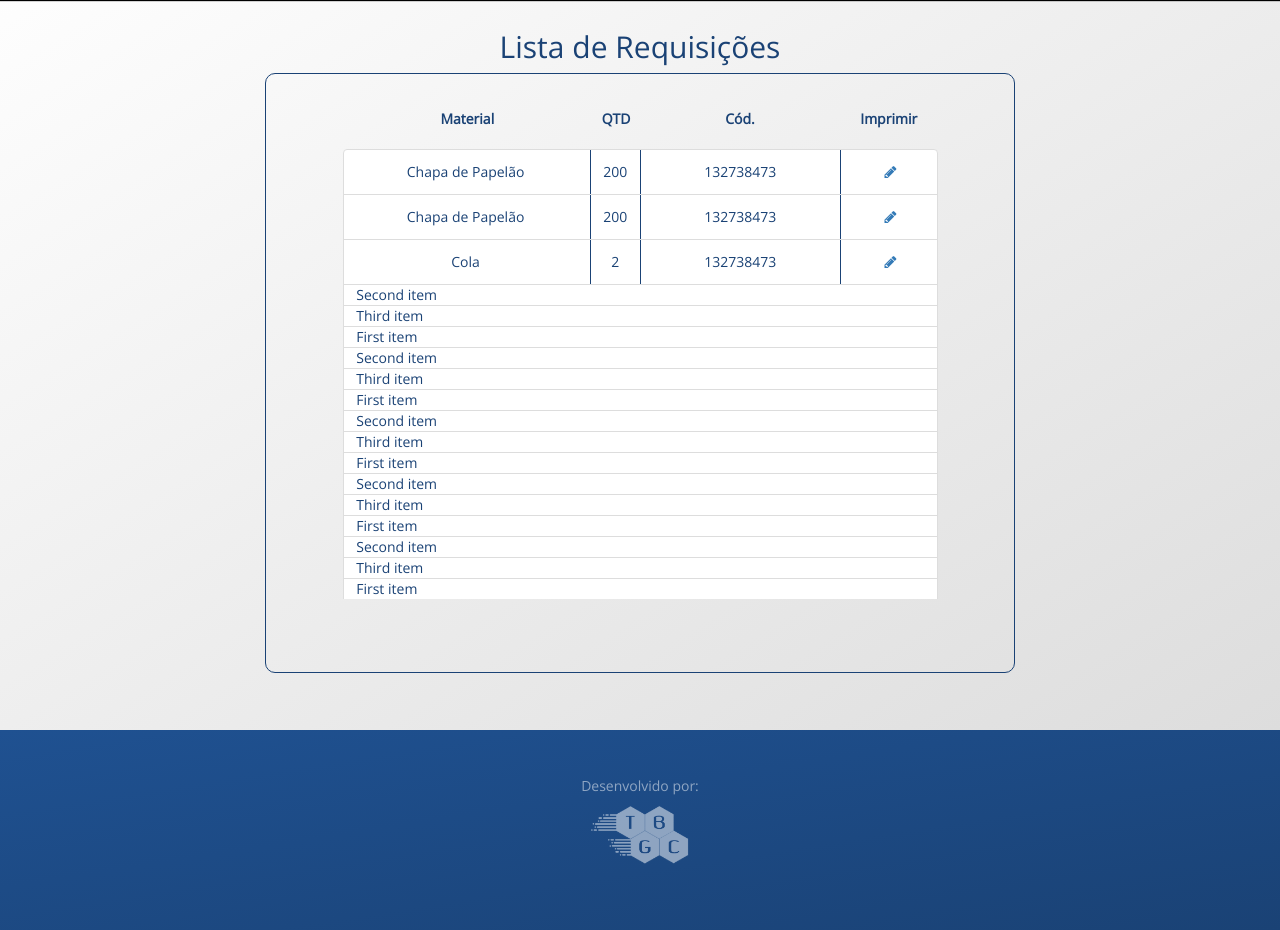
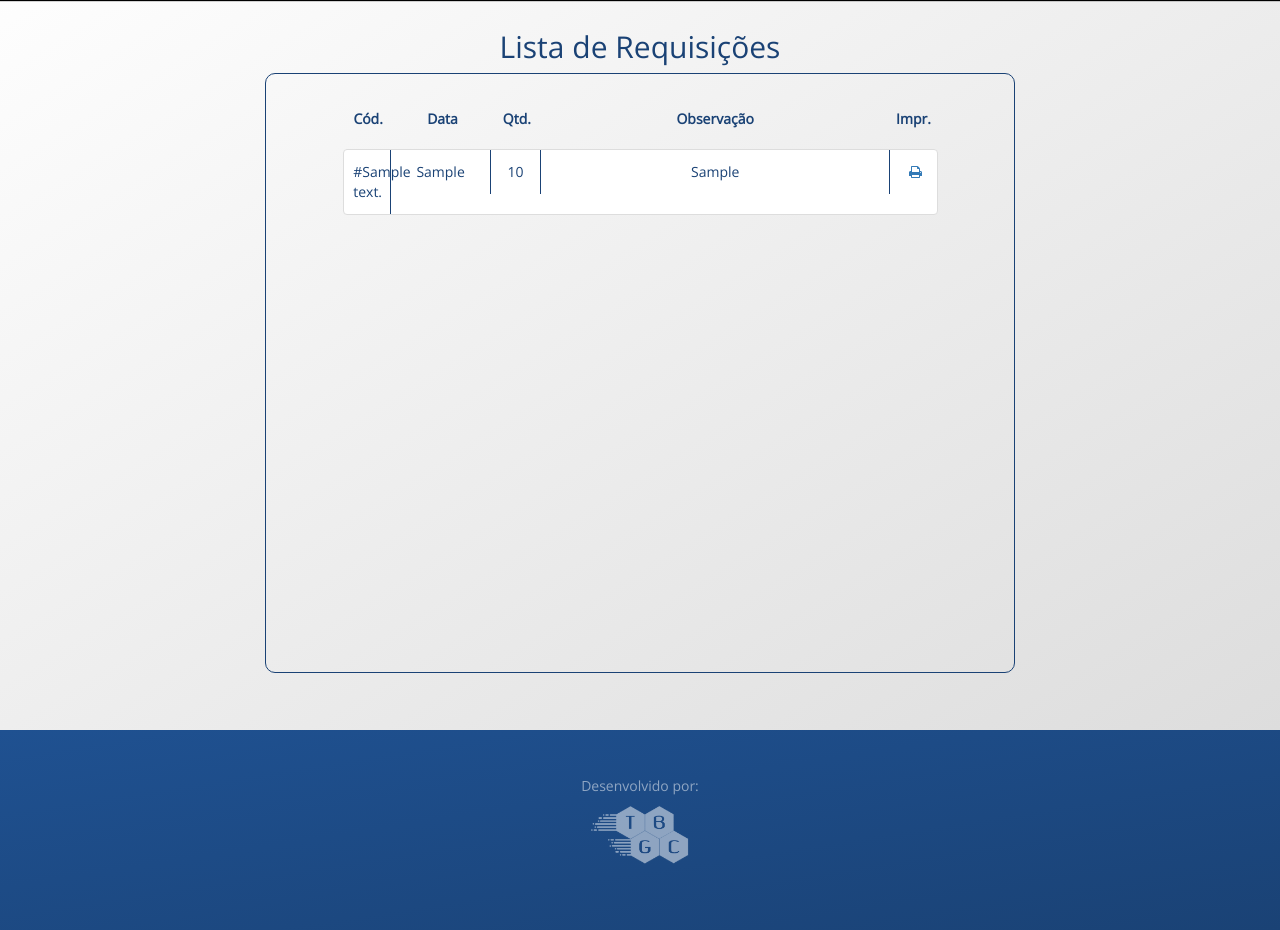
Before and after one commit to victorcesaroni/TBGC, a PHP site: page /listarequisicoes.php in a window 1280 px wide. Shown: the part 70-1000 px from the top of the page. Run offline with PHP 8.4, Linux system fonts and the light colour scheme; tables that the repository leaves empty or names only in its code hold one stand-in row (values such as "Sample post"); some libraries are stand-ins or nearby versions.

Commit message:
Sprint 4

```diff
--- a/css/style.css
+++ b/css/style.css
@@ -294,6 +294,10 @@ footer i{
     padding: 2%;
 }
 
+.tipoMaterial input.quantidadeMaterial {
+    width: 70px;
+    height: 20px;
+}
 
 li.list-group-item{
     padding: 0 2%;
--- a/listarequisicoes.php
+++ b/listarequisicoes.php
@@ -19,68 +19,34 @@ include 'header.php';
   			<div class="row">
                 <div class="col-sm-10 col-sm-offset-1">
                     <div class="row cabecalhoEstoque">
-                    <div class="col-md-5">Material</div>
-                    <div class="col-md-1">QTD</div>
-                    <div class="col-md-4">Cód.</div>
-                    <div class="col-md-2">Imprimir</div>
+                    <div class="col-md-1">Cód.</div>
+                    <div class="col-md-2">Data</div>
+                    <div class="col-md-1">Qtd.</div>
+                    <div class="col-md-7">Observação</div>
+                    <div class="col-sm-1">Impr.</div>
                     </div>
                 </div>
                 <div class="listaEstoque col-sm-9 col-sm-offset-1" id="chapasDePapelao">
+                    <ul class="list-group">
+                    <?php
+                        $rows = db_select("SELECT cod_requisicao, cod_material, data, quantidade, observacao FROM requisicoes ORDER BY data");
 
-
-                    <ul class="list-group">
-
-                        <li class="list-group-item">
-                            <div class="row tipoMaterial">
-                                <div class="col-sm-5">Chapa de Papelão</div>
-                                <div class="col-sm-1">200</div>
-                                <div class="col-sm-4">132738473</div>
-                                <div class="col-sm-2 tipoMaterialLast"> <a href="#"><i class="fa fa-pencil" aria-hidden="true"></i></a> </div>
-                            </div>
-                        </li>
-                        <li class="list-group-item">
-                            <div class="row tipoMaterial">
-                                <div class="col-sm-5">Chapa de Papelão</div>
-                                <div class="col-sm-1">200</div>
-                                <div class="col-sm-4">132738473</div>
-                                <div class="col-sm-2 tipoMaterialLast"> <a href="#"><i class="fa fa-pencil" aria-hidden="true"></i></a> </div>
-                            </div>
-                        </li>
-                        <li class="list-group-item">
-                            <div class="row tipoMaterial">
-                                <div class="col-sm-5">Cola</div>
-                                <div class="col-sm-1">2</div>
-                                <div class="col-sm-4">132738473</div>
-                                <div class="col-sm-2 tipoMaterialLast"> <a href="#"><i class="fa fa-pencil" aria-hidden="true"></i></a> </div>
-                            </div>
-                        </li>
-
-
-
-                      <li class="list-group-item">Second item</li>
-                      <li class="list-group-item">Third item</li>
-                      <li class="list-group-item">First item</li>
-                      <li class="list-group-item">Second item</li>
-                      <li class="list-group-item">Third item</li>
-                      <li class="list-group-item">First item</li>
-                      <li class="list-group-item">Second item</li>
-                      <li class="list-group-item">Third item</li>
-                      <li class="list-group-item">First item</li>
-                      <li class="list-group-item">Second item</li>
-                      <li class="list-group-item">Third item</li>
-                      <li class="list-group-item">First item</li>
-                      <li class="list-group-item">Second item</li>
-                      <li class="list-group-item">Third item</li>
-                      <li class="list-group-item">First item</li>
-                      <li class="list-group-item">Second item</li>
-                      <li class="list-group-item">Third item</li>
-                      <li class="list-group-item">Third item</li>
-                      <li class="list-group-item">First item</li>
-                      <li class="list-group-item">Second item</li>
-                      <li class="list-group-item">Third item</li>
-                      <li class="list-group-item">First item</li>
-                      <li class="list-group-item">Second item</li>
-                      <li class="list-group-item">Third item</li>
+                        foreach ($rows as $row) {
+                            echo "<li class=\"list-group-item\">
+                                    <div class=\"row tipoMaterial\">
+                                        <div class=\"col-md-1\">#$row[cod_requisicao]</div>
+                                        <div class=\"col-md-2\">$row[data]</div>
+                                        <div class=\"col-md-1\">$row[quantidade]</div>
+                                        <div class=\"col-md-7\">" . ($row['observacao'] !== "" ? utf8_encode($row['observacao']) : "---") . "</div>
+                                        <div class=\"col-sm-1 tipoMaterialLast\">
+                                            <a href=\"impressaorequisicao.php?cod=$row[cod_requisicao]\">
+                                                <i class=\"fa fa-print\" aria-hidden=\"true\"></i>
+                                            </a>
+                                        </div>
+                                    </div>
+                                </li>";
+                        }
+                    ?>
                     </ul>
                 </div>
   			</div>
```
Also changed, not shown: js/requisicao.js (added, +81 -0 lines), requisicao.php (+45 -29 lines), webservice/requisicao.php (added, +115 -0 lines), 1 other file.
